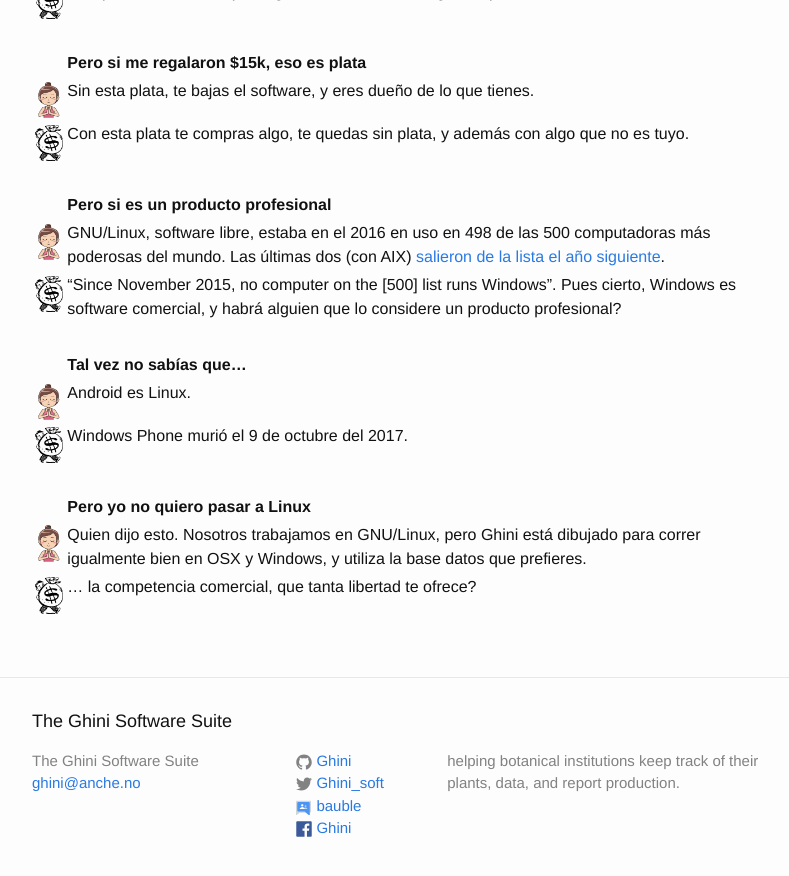
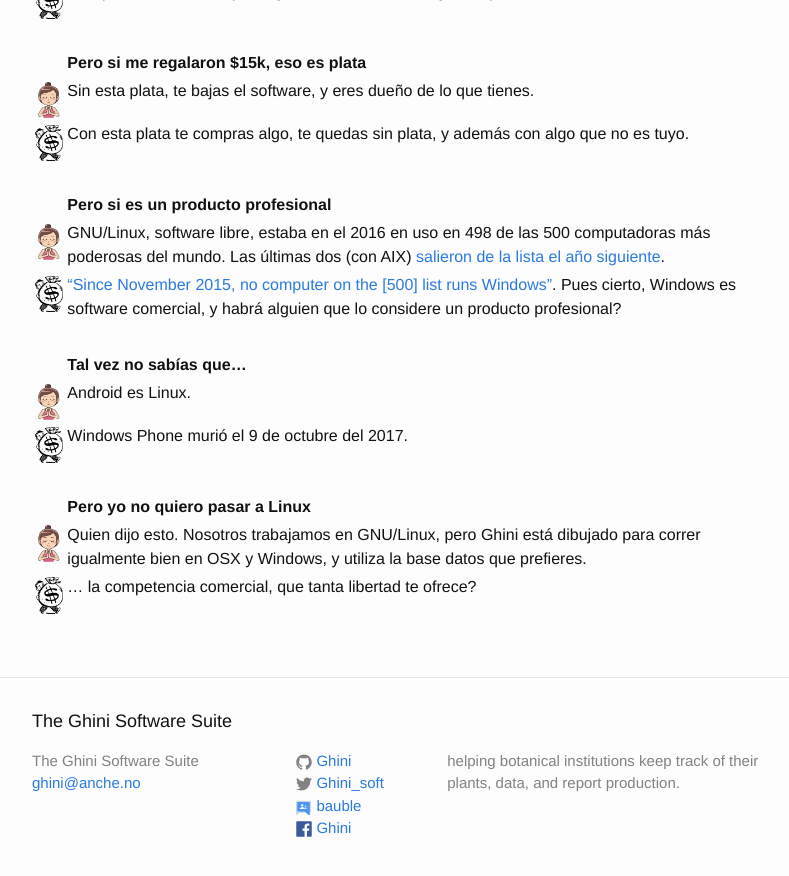
Before and after one commit to Ghini/ghini.github.io, a Jekyll site: the page built from _posts/2018-04-21-what's-the-difference.md, in a window 1280 px wide and 900 px high, scrolled down 1147 px. Shown: the top 876 px of the window, without its empty margins (238-1027 px from the left). Built offline with Jekyll 4.4.1, drawn with Linux system fonts in a browser that asks for light colours.

Commit message:
adding the link

```diff
--- a/_posts/2018-04-21-what's-the-difference.md
+++ b/_posts/2018-04-21-what's-the-difference.md
@@ -45,7 +45,7 @@
 |||
 | | **Pero si es un producto profesional**   |
 | ![freedom](/images/meditate-64.png) | GNU/Linux, software libre, estaba en el 2016 en uso en 498 de las 500 computadoras más poderosas del mundo.  Las últimas dos (con AIX) [salieron de la lista el año siguiente](https://linux.slashdot.org/story/17/11/14/2223227/all-500-of-the-worlds-top-500-supercomputers-are-running-linux).   |
-| ![dependency](/images/money-64.png) | “Since November 2015, no computer on the [500] list runs Windows”. Pues cierto, Windows es software comercial, y habrá alguien que lo considere un producto profesional?  |
+| ![dependency](/images/money-64.png) | [“Since November 2015, no computer on the [500] list runs Windows”](https://en.wikipedia.org/wiki/TOP500). Pues cierto, Windows es software comercial, y habrá alguien que lo considere un producto profesional?  |
 |||
 | | **Tal vez no sabías que...**   |
 | ![freedom](/images/meditate-64.png) | Android es Linux.  |
```
